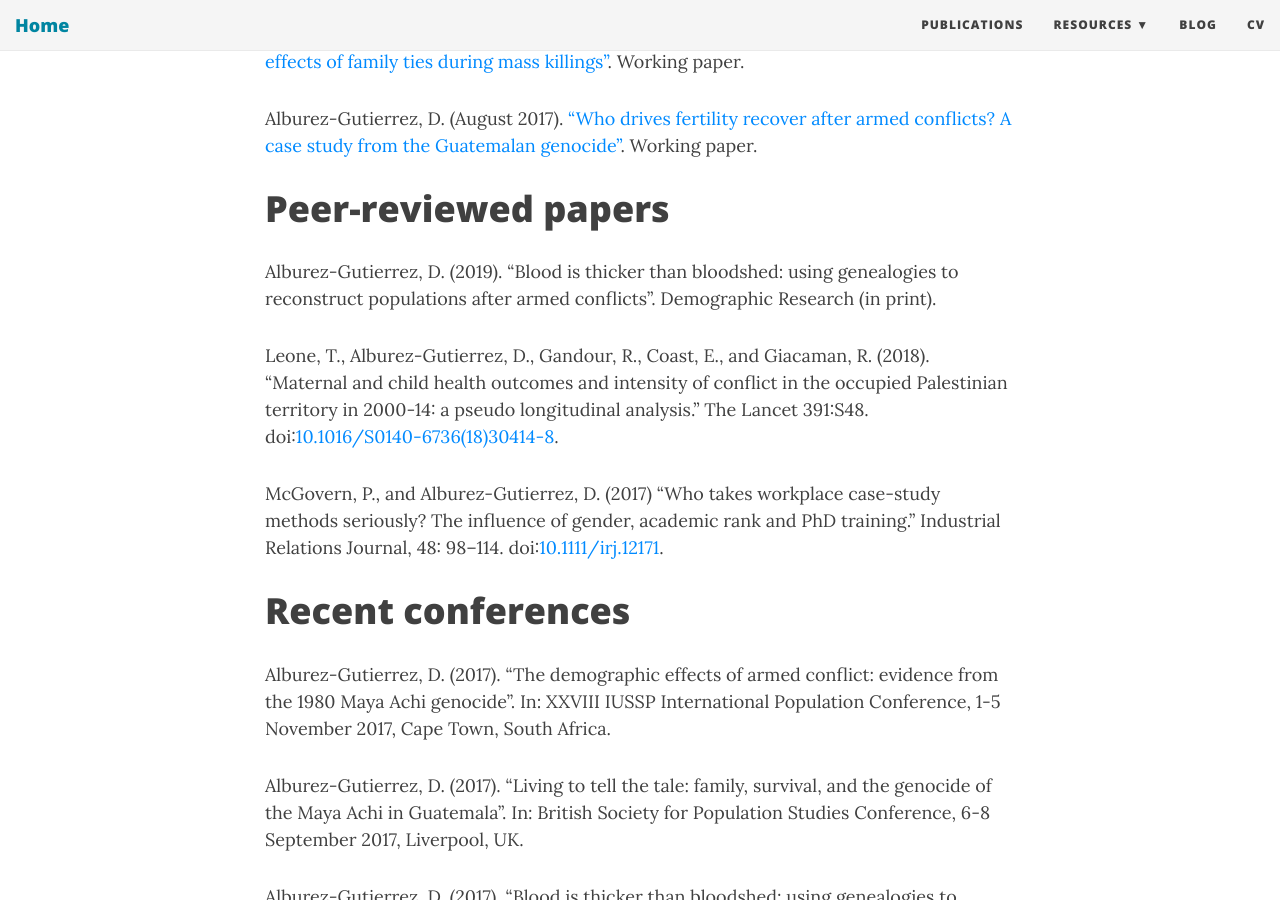
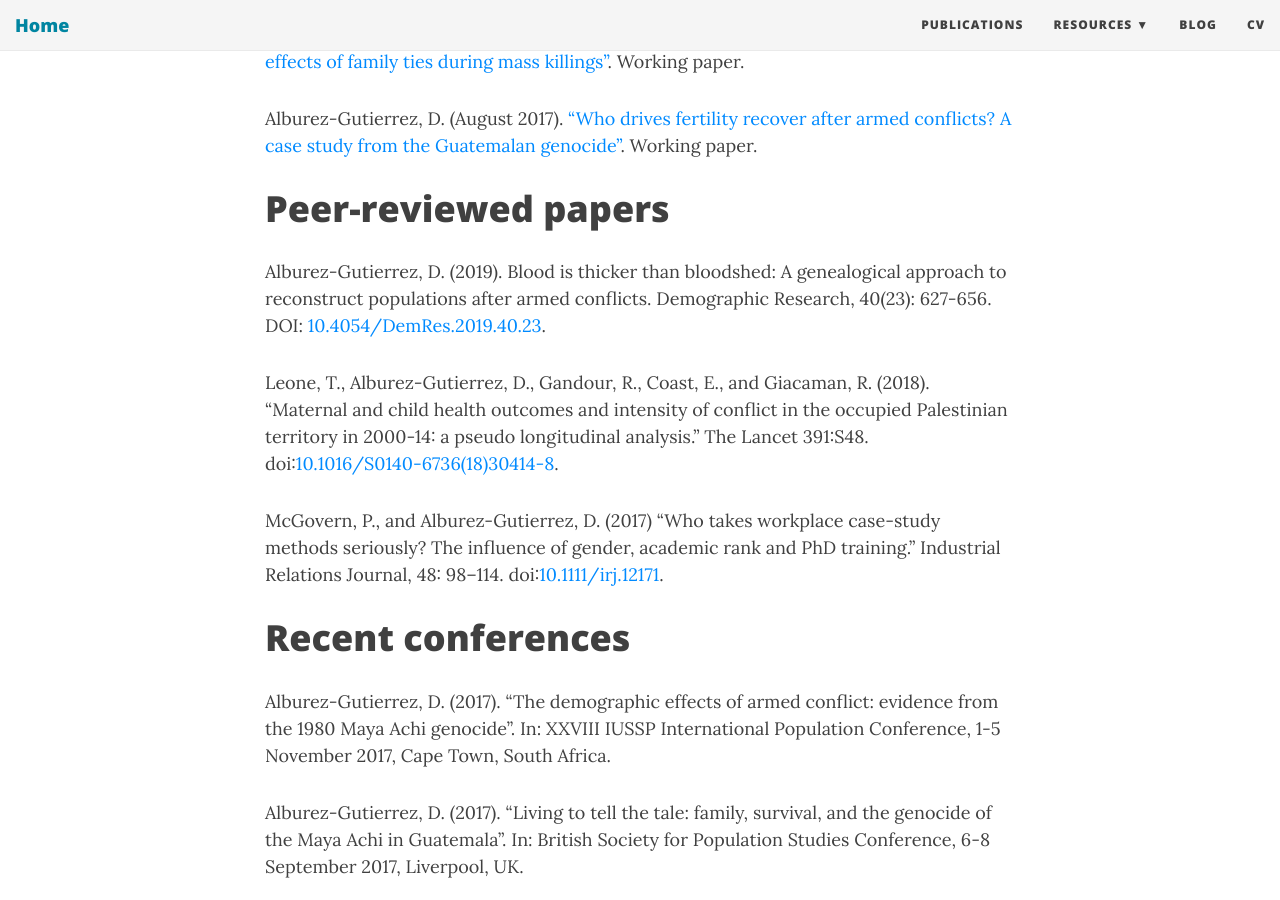
Before and after one commit to alburezg/alburezg.github.io, a Jekyll site: the page built from publications.md, in a window 1280 px wide and 900 px high, scrolled down 708 px. Built offline with Jekyll 4.4.1, drawn with Linux system fonts in a browser that asks for light colours; nearby versions of some CDN libraries.

Commit message:
Update publications.md

```diff
--- a/publications.md
+++ b/publications.md
@@ -17,7 +17,7 @@ Alburez-Gutierrez, D. (August 2017). ["Who drives fertility recover after armed
 
 {: .notice}
 
-Alburez-Gutierrez, D. (2019). "Blood is thicker than bloodshed: using genealogies to reconstruct populations after armed conflicts". Demographic Research (in print).
+Alburez-Gutierrez, D. (2019). Blood is thicker than bloodshed: A genealogical approach to reconstruct populations after armed conflicts. Demographic Research, 40(23): 627-656. DOI: [10.4054/DemRes.2019.40.23](https://www.demographic-research.org/volumes/vol40/23/).
 
 Leone, T., Alburez-Gutierrez, D., Gandour, R., Coast, E., and Giacaman, R. (2018). "Maternal and child health outcomes and intensity of conflict in the occupied Palestinian territory in 2000-14: a pseudo longitudinal analysis." The Lancet 391:S48. doi:[10.1016/S0140-6736(18)30414-8](https://doi.org/10.1016/S0140-6736(18)30414-8).
 
```
